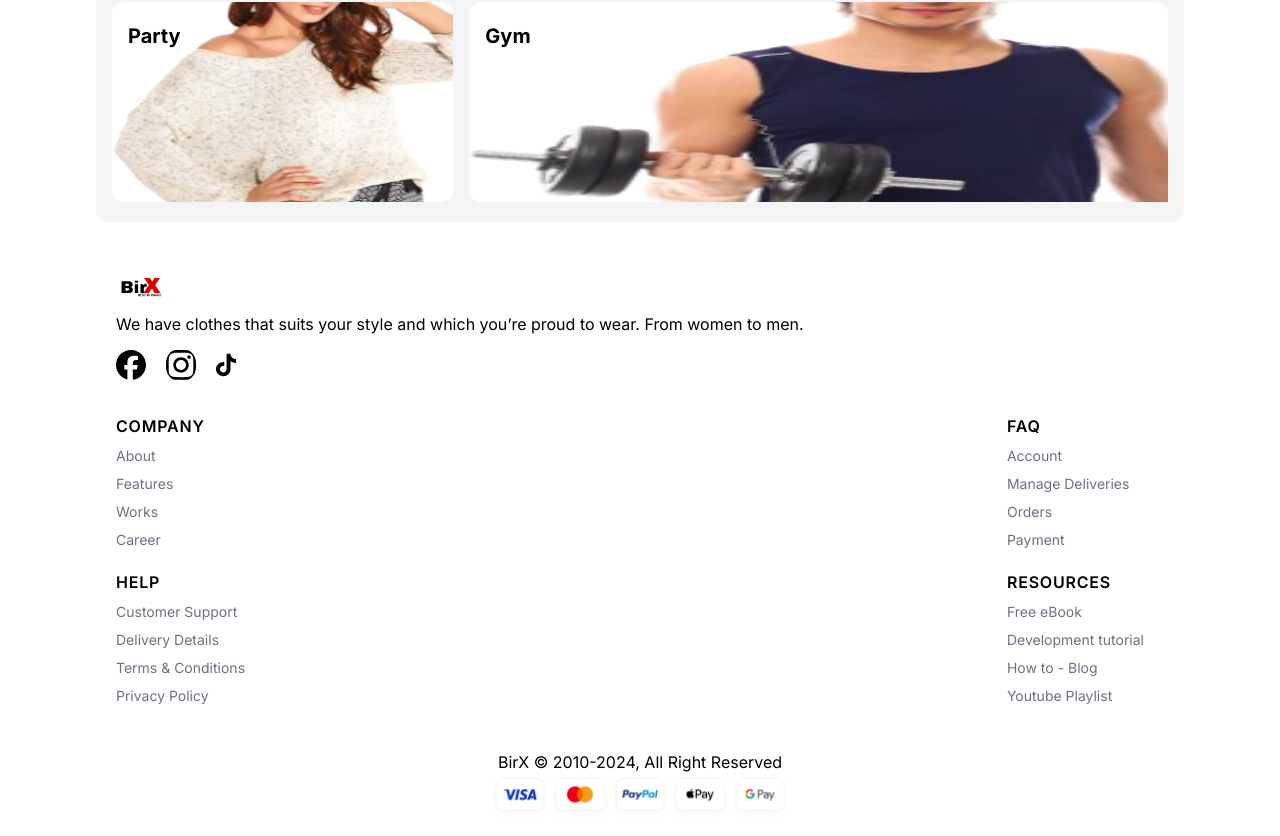
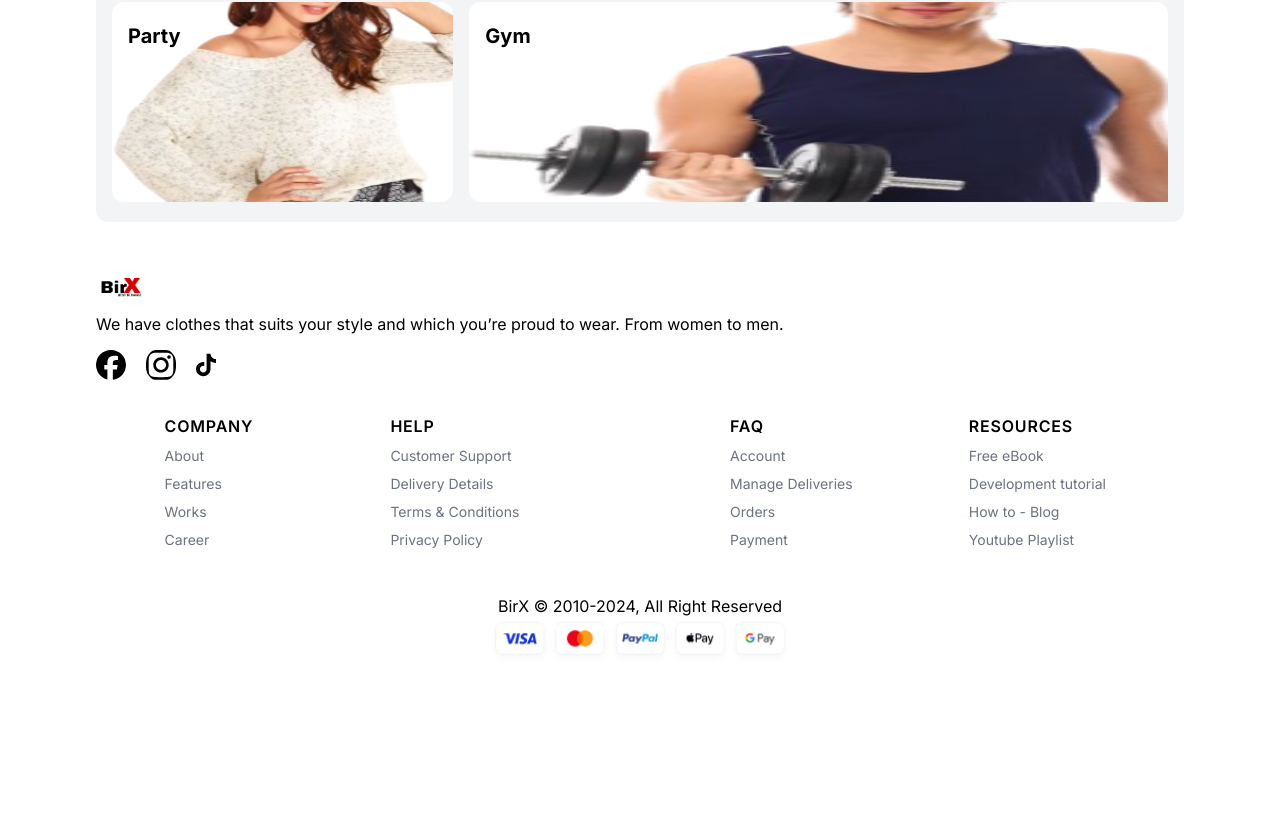
Before and after one commit to Shahabuddin1122/BirX, a Next.js app in the folder frontend/: page / in a window 1280 px wide. Shown: the part 2049-2885 px from the top of the page. After the commit the page ends 2729 px from the top, so only its background shows below. Built offline with nearby package versions, Linux system fonts and the light colour scheme.

Commit message:
add responsiveness for footer

```diff
--- a/frontend/src/components/Footer.tsx
+++ b/frontend/src/components/Footer.tsx
@@ -3,7 +3,7 @@ import Image from "next/image";
 const Footer = () => {
 return (
     <>
-        <div className={"sm:px-5 md:mx-24"}>
+        <div className={"px-5 md:px-0 md:mx-24"}>
             <Image src={"/logo.png"} alt={"logo"} width={50} height={50}/>
             <p>We have clothes that suits your style and which you’re proud to wear. From women to men.</p>
             <div className={"py-3"}>
@@ -13,7 +13,7 @@ return (
                     <Image src={"/tiktok.svg"} alt={"tiktok"} width={20} height={20} className={"rounded-full"}/>
                 </div>
                 <div className={"flex justify-between gap-x-16 py-8"}>
-                    <div className={"flex flex-col gap-y-5"}>
+                    <div className={"flex flex-col w-full md:flex-row md:justify-around gap-y-5"}>
                         <div className={"flex flex-col gap-y-2"}>
                             <h1 className={"font-semibold text-md tracking-wider"}>COMPANY</h1>
                             <p className={"text-gray-500 text-sm"}>About</p>
@@ -29,7 +29,7 @@ return (
                             <p className={"text-gray-500 text-sm"}>Privacy Policy</p>
                         </div>
                     </div>
-                    <div className={"flex flex-col gap-y-5"}>
+                    <div className={"flex flex-col w-full md:flex-row md:justify-around gap-y-5"}>
                         <div className={"flex flex-col gap-y-2"}>
                             <h1 className={"font-semibold text-md tracking-wider"}>FAQ</h1>
                             <p className={"text-gray-500 text-sm"}>Account</p>
```
